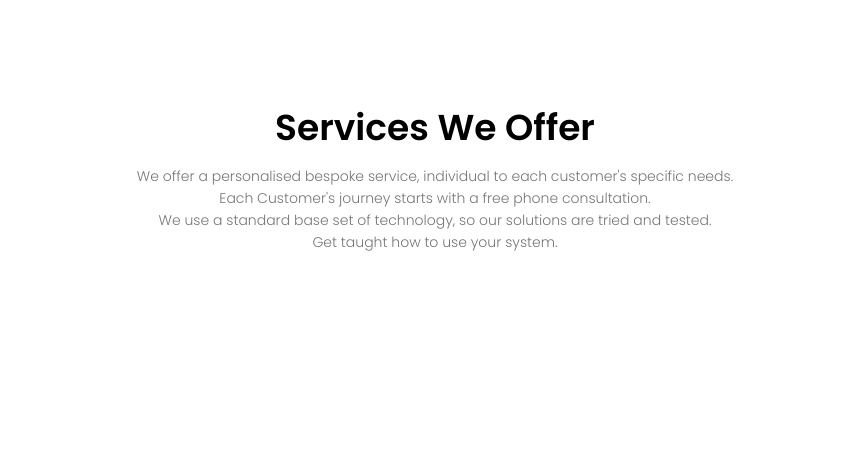
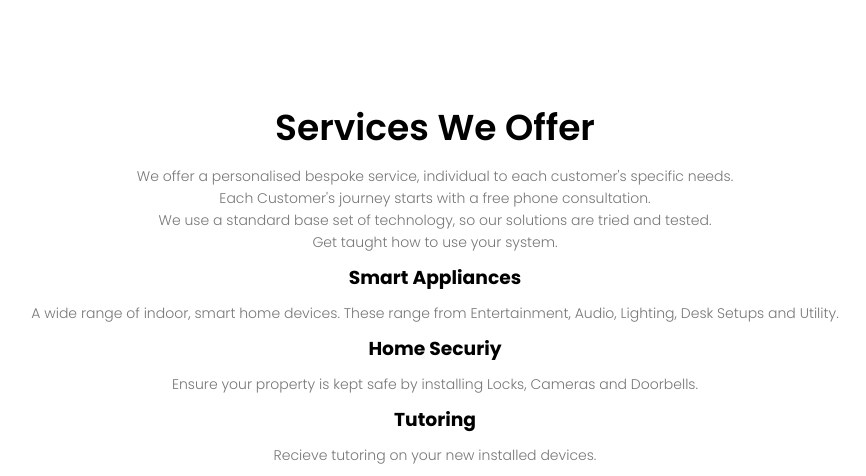
Before and after one commit to RyboNashy02/Insta-Tek.io, a Jekyll site: the page built from index.html, in a window 1280 px wide. Shown: the part 900-1376 px from the top of the page, without its empty margins (205-1071 px from the left). Built offline with Jekyll 4.4.1, drawn with Linux system fonts in a browser that asks for light colours; before the commit the page ends 1163 px from its top, so only the background shows below that.

Commit message:
Update index.html

```diff
--- a/index.html
+++ b/index.html
@@ -13,4 +13,22 @@ title: Home
         Each Customer's journey starts with a free phone consultation.<br>
         We use a standard base set of technology, so our solutions are tried and tested.<br>
         Get taught how to use your system.</p>
+
+        <div class = 'row'>
+                <div class = 'service-col'>
+                        <h3> Smart Appliances </h3>
+                        <p> A wide range of indoor, smart home devices. These range from Entertainment, Audio, Lighting, Desk Setups and Utility. </p>
+                </div>
+
+                <div class = 'service-col'>
+                        <h3> Home Securiy </h3>
+                        <p> Ensure your property is kept safe by installing Locks, Cameras and Doorbells. </p>
+                </div>
+
+                <div class = 'service-col'>
+                        <h3> Tutoring </h3>
+                        <p> Recieve tutoring on your new installed devices. </p>
+                </div>
+
+
 </section>
```
